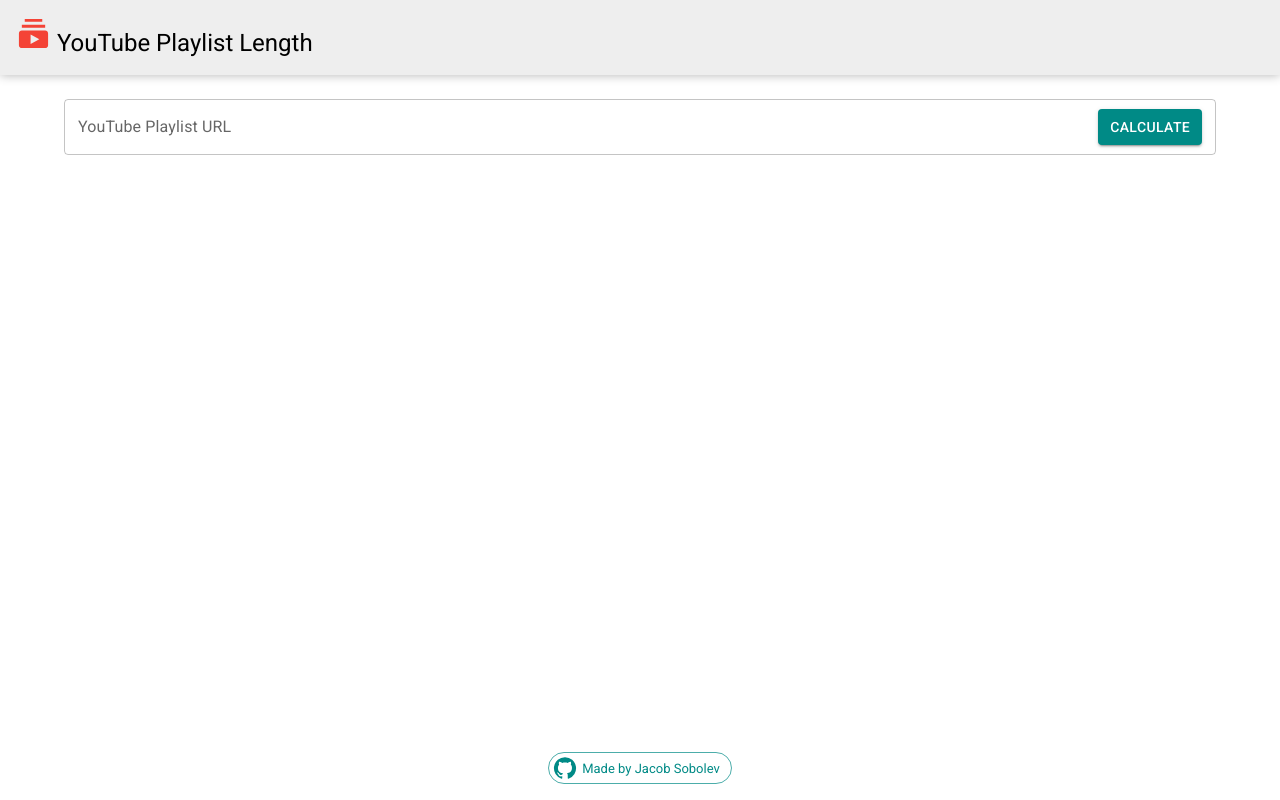
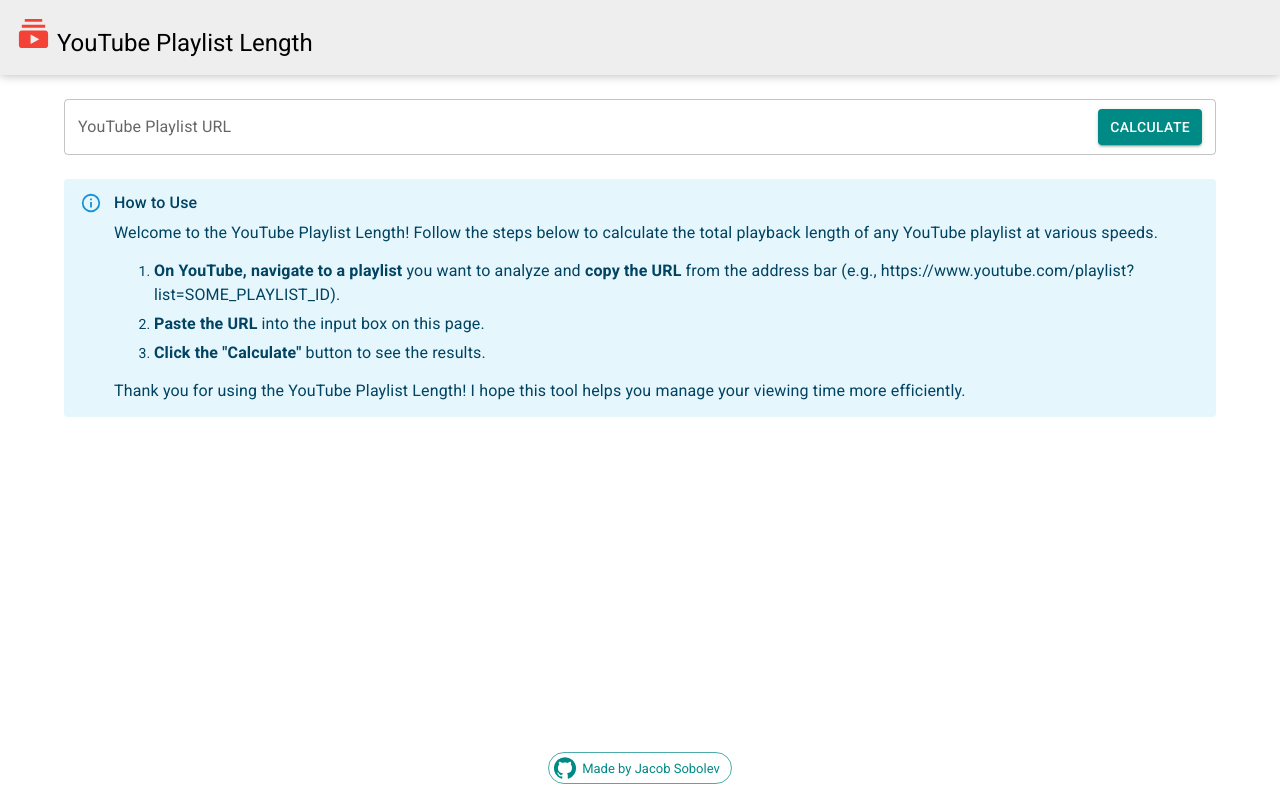
Before and after one commit to JacobSobolev/youtube-playlist-length, a React (Create React App) app: page / in a window 1280 px wide. Built offline with nearby package versions, Linux system fonts and the light colour scheme; no server answers; the HTML template or start-up script is replaced by a standard one.

Commit message:
create helper instructions

```diff
--- a/src/App.css
+++ b/src/App.css
@@ -7,3 +7,7 @@
   display: flex;
   flex-direction: column;
 }
+
+.HelpSteps li{
+  margin: 5px 0;
+}
--- a/src/App.js
+++ b/src/App.js
@@ -1,15 +1,15 @@
 import React, { useState } from "react";
+import "./App.css";
 
 import Header from "./components/Header";
 import Footer from "./components/Footer";
 import InputArea from "./components/InputArea";
 import OutputArea from "./components/OutputArea";
 import ErrorDisplay from "./components/ErrorDisplay";
+import AppHelper from "./components/AppHelper";
 
 import { createTheme, ThemeProvider } from "@mui/material/styles";
 import { red } from "@mui/material/colors";
-
-import "./App.css";
 
 import {
   getYoutubeListItemsData,
@@ -54,7 +54,6 @@
       });
       setError({});
     } catch (err) {
-      console.log(err);
       setError(err);
       setPlaylistData({});
     }
@@ -65,6 +64,7 @@
       <ThemeProvider theme={theme}>
         <Header />
         <InputArea calcList={calcList} />
+        <AppHelper show={!playListData?.title} />
         <OutputArea playlistData={playListData} />
         <ErrorDisplay msg={error?.message} />
         <Footer />
--- /dev/null
+++ b/src/components/AppHelper.jsx
@@ -0,0 +1,53 @@
+import React from "react";
+
+import Container from "@mui/material/Container";
+import Alert from "@mui/material/Alert";
+import AlertTitle from "@mui/material/AlertTitle";
+import Collapse from "@mui/material/Collapse";
+import {Typography } from "@mui/material";
+
+function AppHelper(props) {
+
+  return (
+    <Container className="container" maxWidth="lg" sx={{ mb: 2 }}>
+      <Collapse in={props.show}>
+        <Alert severity="info">
+          <AlertTitle>How to Use</AlertTitle>
+          <Typography variant="body1">
+            Welcome to the YouTube Playlist Length! Follow the steps below to
+            calculate the total playback length of any YouTube playlist at
+            various speeds.
+          </Typography>
+
+          <ol className="HelpSteps">
+            <li>
+              <Typography variant="body1">
+                <strong>On YouTube, navigate to a playlist</strong> you want to
+                analyze and
+                <strong> copy the URL</strong> from the address bar (e.g.,
+                https://www.youtube.com/playlist?list=SOME_PLAYLIST_ID).
+              </Typography>
+            </li>
+            <li>
+              <Typography>
+                <strong>Paste the URL</strong> into the input box on this page.
+              </Typography>
+            </li>
+            <li>
+              <Typography>
+                <strong>Click the "Calculate"</strong> button to see the
+                results.
+              </Typography>
+            </li>
+          </ol>
+          <Typography>
+            Thank you for using the YouTube Playlist Length! I hope this tool
+            helps you manage your viewing time more efficiently.
+          </Typography>
+        </Alert>
+      </Collapse>
+    </Container>
+  );
+}
+
+export default AppHelper;
```
